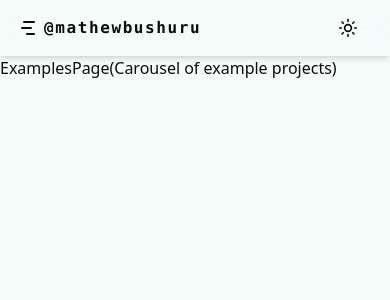
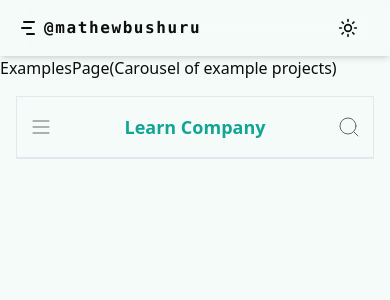
Before and after one commit to mathewbushuru/design-system, a React (Vite) app: page /examples in a window 390 px wide. Shown: the top 300 px of the page. Built offline with nearby package versions, Linux system fonts and the light colour scheme.

Commit message:
LearnCo Example - Mobile and tablet navbar

```diff
--- a/src/pages/examples-page.tsx
+++ b/src/pages/examples-page.tsx
@@ -1,7 +1,16 @@
 import RootLayout from "@/components/root-layout";
 
+import LearnCompany from "@/showcase/examples/learn-company";
+
 function ExamplesPage() {
-  return <RootLayout>ExamplesPage(Carousel of example projects)</RootLayout>;
+  return (
+    <RootLayout>
+      ExamplesPage(Carousel of example projects)
+      <div className="border m-4">
+        <LearnCompany />
+      </div>
+    </RootLayout>
+  );
 }
 
 export default ExamplesPage;
--- /dev/null
+++ b/src/showcase/examples/learn-company/index.tsx
@@ -0,0 +1,18 @@
+// inpired by coursera
+
+import { Menu, Search } from "lucide-react";
+
+function LearnCompany() {
+  return (
+    <div className="">
+      {/* Learn Co Navbar */}
+      <div className="flex items-center justify-between border-b px-3 py-4">
+        <Menu className="text-muted-foreground h-6 w-6 stroke-1"/>
+        <span className="text-lg font-bold text-primary">Learn Company</span>
+        <Search className="text-muted-foreground h-6 w-6 stroke-1"/>
+      </div>
+    </div>
+  );
+}
+
+export default LearnCompany;
```
